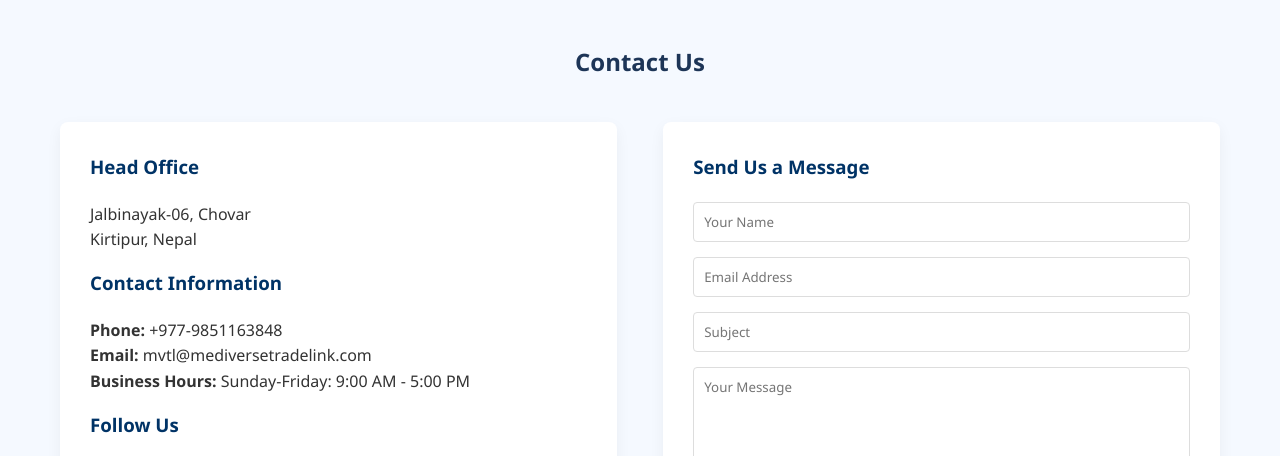
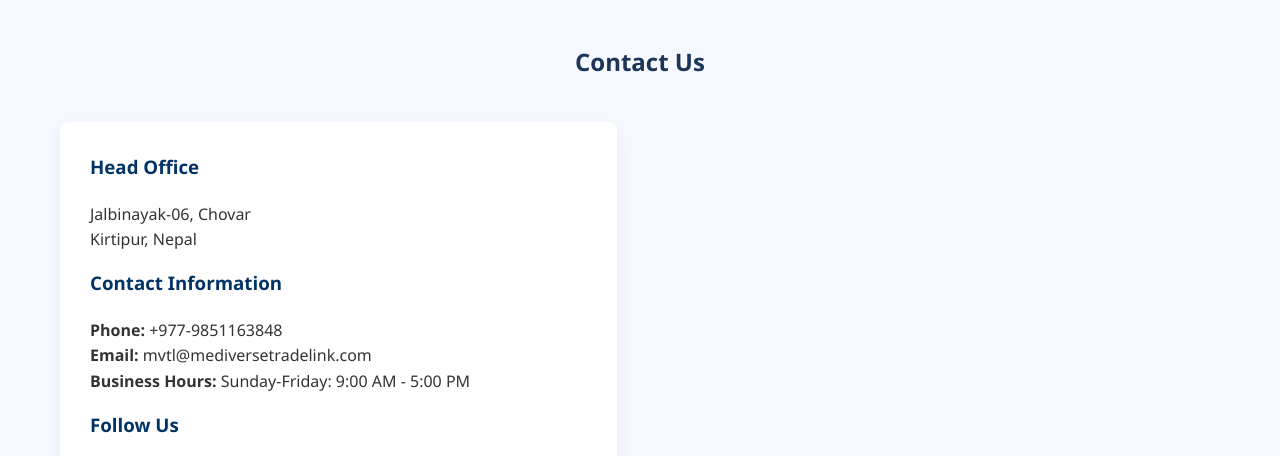
Before and after one commit to AayushMK/Mediverse, a plain HTML site: page index.html in a window 1280 px wide. Shown: the part 4030-4486 px from the top of the page. Drawn offline with Linux system fonts and the light colour scheme.

Commit message:
Getting prod ready -- initial testing 2

```diff
--- a/index.html
+++ b/index.html
@@ -768,25 +768,6 @@
 </html>
 
                 </div>
-
-                <div class="flex-item">
-                    <h3>Send Us a Message</h3>
-                    <form id="contactForm">
-                        <div style="margin-bottom: 15px;">
-                            <input type="text" placeholder="Your Name" style="width: 100%; padding: 10px; border: 1px solid #ddd; border-radius: 4px;">
-                        </div>
-                        <div style="margin-bottom: 15px;">
-                            <input type="email" placeholder="Email Address" style="width: 100%; padding: 10px; border: 1px solid #ddd; border-radius: 4px;">
-                        </div>
-                        <div style="margin-bottom: 15px;">
-                            <input type="text" placeholder="Subject" style="width: 100%; padding: 10px; border: 1px solid #ddd; border-radius: 4px;">
-                        </div>
-                        <div style="margin-bottom: 15px;">
-                            <textarea placeholder="Your Message" style="width: 100%; padding: 10px; border: 1px solid #ddd; border-radius: 4px; height: 120px;"></textarea>
-                        </div>
-                        <button type="submit" class="btn">Send Message</button>
-                    </form>
-                </div>
             </div>
         </div>
     </section>
```
